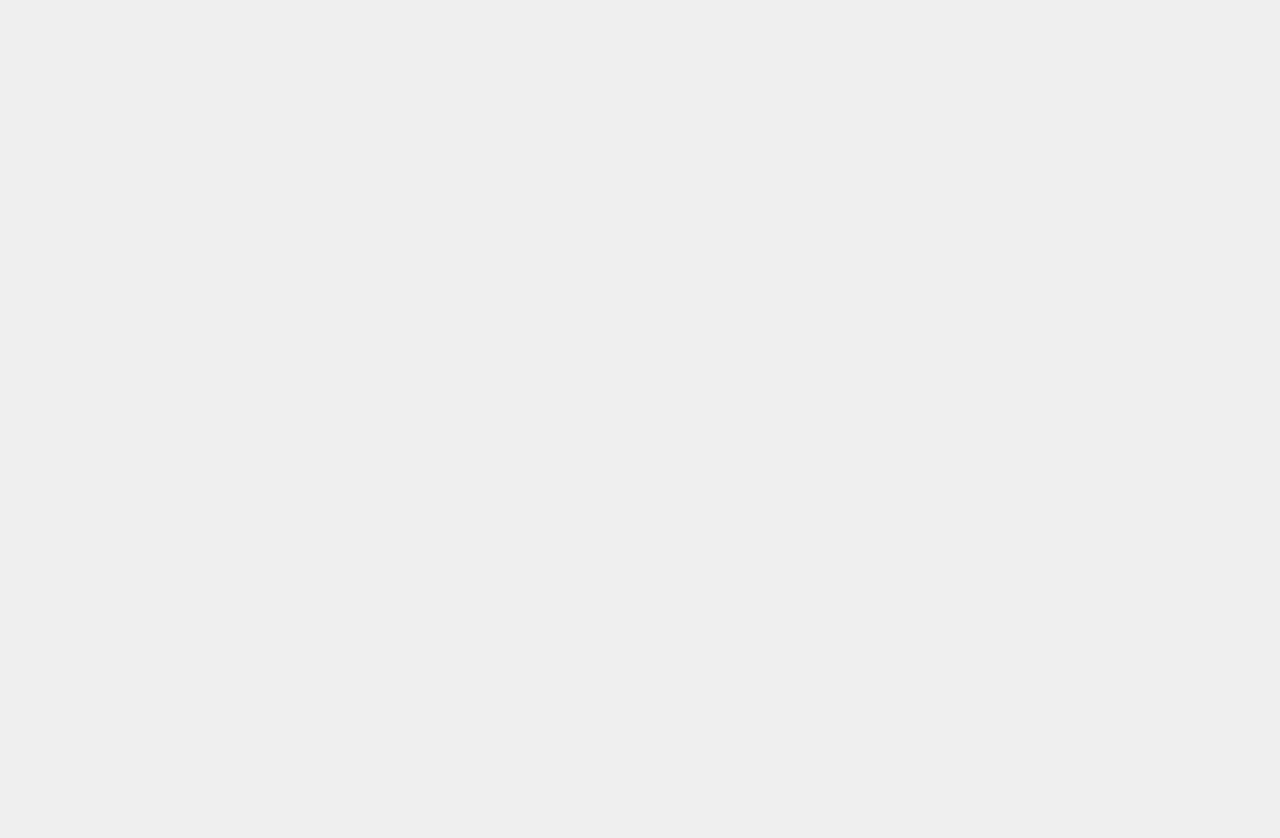
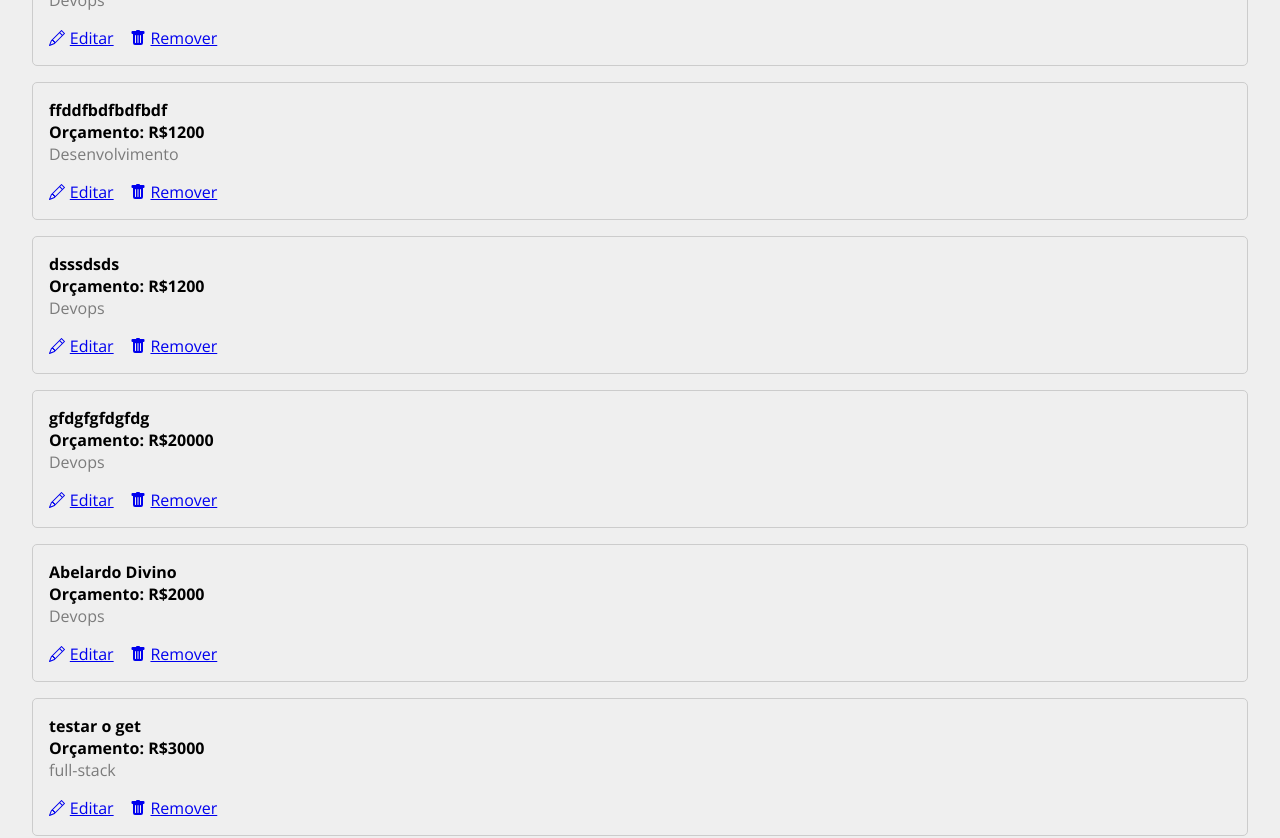
Before and after one commit to AbelardoDivino/Costs, a React (Create React App) app in the folder frontend/costs/: page /Projects in a window 1280 px wide. Shown: the part 440-1278 px from the top of the page. Before the commit the page ends 800 px from the top, so only its background shows below. Built offline with nearby package versions, Linux system fonts and the light colour scheme; data requests are answered from the project's data file.

Commit message:
update get no .json

```diff
--- a/frontend/costs/db.json
+++ b/frontend/costs/db.json
@@ -54,6 +54,28 @@
       "cost": 0,
       "services": [],
       "id": "XTrXAobRINo"
+    },
+    {
+      "name": "Abelardo Divino",
+      "budget": "2000",
+      "categories": {
+        "id": "3",
+        "name": "Devops"
+      },
+      "cost": 0,
+      "services": [],
+      "id": "i80xpep8uFY"
+    },
+    {
+      "name": "testar o get",
+      "budget": "3000",
+      "categories": {
+        "id": "4",
+        "name": "full-stack"
+      },
+      "cost": 0,
+      "services": [],
+      "id": "sgYuSI5ccsU"
     }
   ],
   "categories": [
--- a/frontend/costs/src/components/pages/Projects.js
+++ b/frontend/costs/src/components/pages/Projects.js
@@ -3,13 +3,31 @@ import Mensagem from "./layout/Mensagem"
 import Container from './layout/Container'
 import Linkbottun from './layout/Linkbottun'
 import { useLocation } from "react-router-dom"
+import { useState, useEffect } from 'react'
+import Projectscard from './Projectscard'
 function Projects(){
+
+    const [projects,setprojects] = useState([])
 
     const location = useLocation()
     let message = ''
     if (location.state) {
         message = location.state.message
     }
+
+    useEffect(()=>{
+        fetch('http://localhost:5000/projects',{
+            method:'GET',
+            headers:{
+                'Content-Type':'application/json',
+            },
+        }).then(resp => resp.json())
+        .then(data=>{
+            setprojects(data)
+        })
+        .catch(err => console.log(err))
+    },[])
+
 return (
 
     <div className={styles.project_container}>
@@ -22,6 +40,16 @@ return (
 
     <Container customClass="start">
         <p>Projetos</p>
+        {projects.length > 0 &&
+        projects.map((project) => (
+          <Projectscard
+          id={project.id}
+          name={project.name}
+          budget={project.budget}
+         category={project.categories?.name}
+         key={project.id}
+          />
+        ))}
     </Container>
     </div>
 
--- /dev/null
+++ b/frontend/costs/src/components/pages/Projectscard.js
@@ -0,0 +1,21 @@
+import styles from './layout/Projectscard.module.css'
+import {BsPencil, BsFillTrashFill} from 'react-icons/bs'
+import { Link } from 'react-router-dom'
+function Projectscard({id,name,budget,category,handleremove}){
+    return(
+        <div className={styles.card}>
+           <h4>{name}</h4>
+           <p>
+            <span className={styles.budget}>Orçamento: R${budget}</span>
+           </p>
+           <p className={styles.category}>
+            <span></span> {category}
+           </p>
+           <div className={styles.actions}>
+           <Link to=''> <p><BsPencil /> Editar</p></Link>
+            <Link to=''><p onClick={handleremove}><BsFillTrashFill /> Remover</p></Link>
+           </div>
+        </div>
+    )
+}
+export default Projectscard
--- /dev/null
+++ b/frontend/costs/src/components/pages/layout/Projectscard.module.css
@@ -0,0 +1,28 @@
+.card {
+    width: 100%;
+    padding: 1em;
+    border: 1px solid #ccc;
+    border-radius: 5px;
+    margin-bottom: 1em;
+}
+
+.budget {
+    font-weight: bold;
+}
+
+.category {
+    color: #7b7b7b;
+}
+
+.actions {
+    display: flex;
+    gap: 1em;
+    margin-top: 1em;
+}
+
+.actions p {
+    cursor: pointer;
+    display: flex;
+    align-items: center;
+    gap: 0.3em;
+}
```
